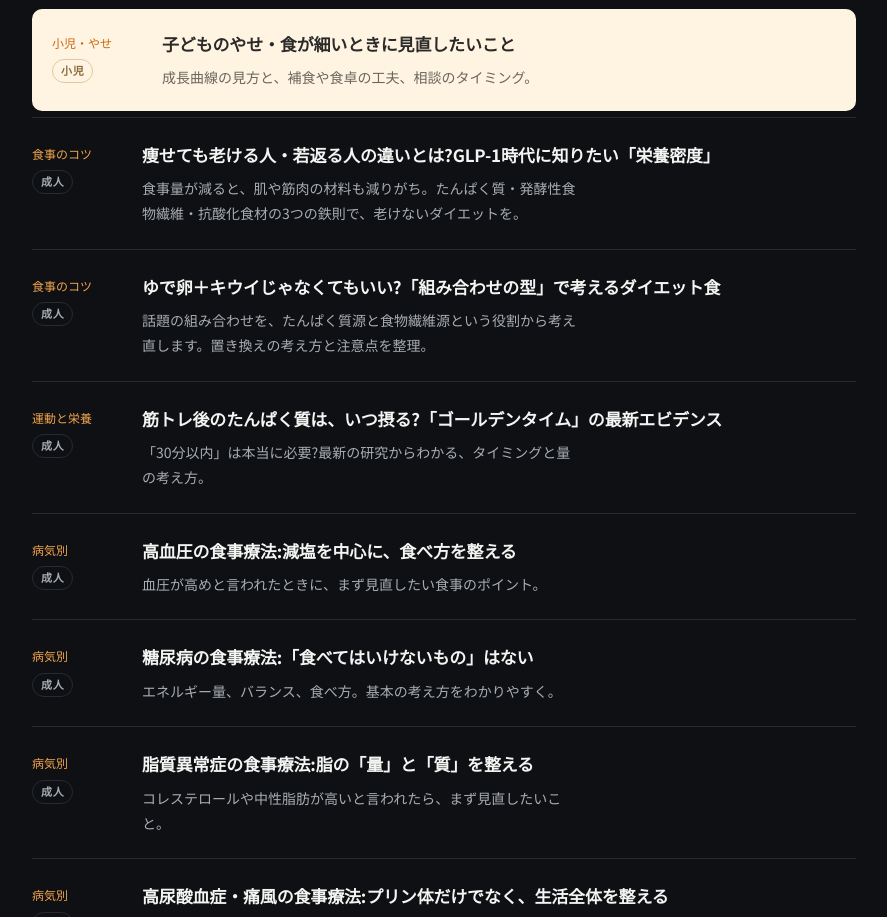
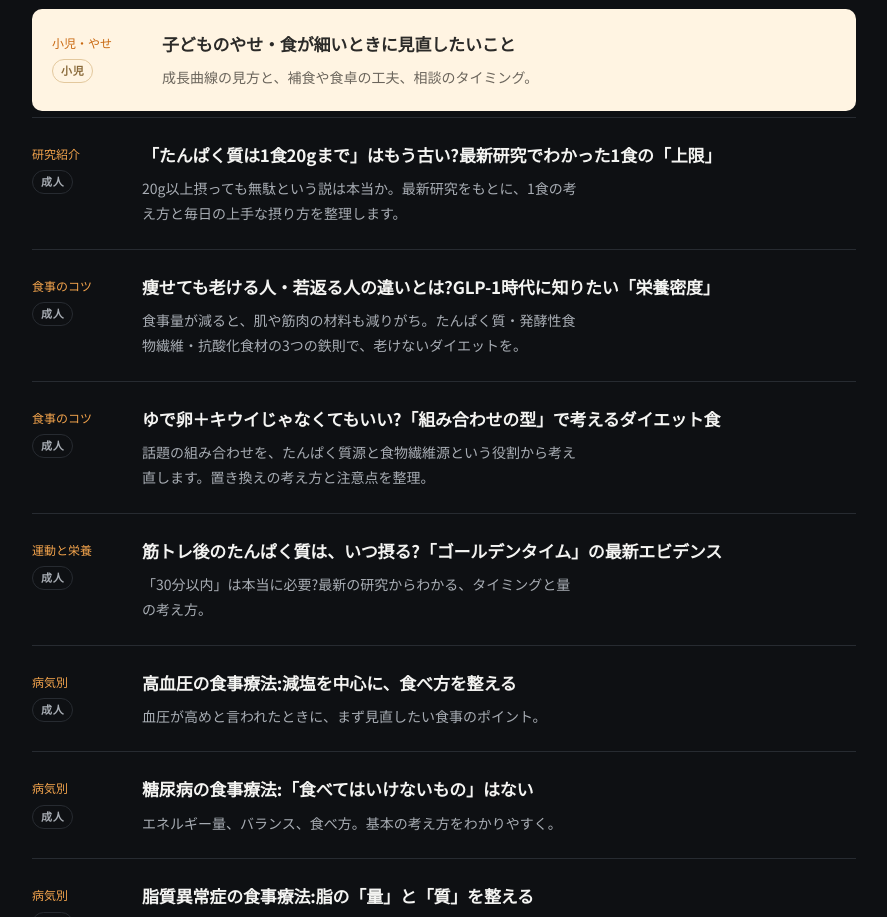
Before and after one commit to and-nutrition/and-nutrition-site, a plain HTML site: page public/articles.html in a window 1280 px wide. Shown: the part 851-1768 px from the top of the page, without its empty margins (196-1083 px from the left). Drawn offline with Linux system fonts and the light colour scheme.

Commit message:
Update articles.html

```diff
--- a/public/articles.html
+++ b/public/articles.html
@@ -276,6 +276,13 @@ header .back{font-size:14px;font-weight:700;text-decoration:none;color:var(--apr
           <p>成長曲線の見方と、補食や食卓の工夫、相談のタイミング。</p>
         </div>
       </div>
+            <div class="post" data-audience="adult">
+        <div class="tag">研究紹介<br><span class="aud">成人</span></div>
+        <div>
+          <h3><a href="/protein-20g" style="text-decoration:none;">「たんぱく質は1食20gまで」はもう古い?最新研究でわかった1食の「上限」</a></h3>
+          <p>20g以上摂っても無駄という説は本当か。最新研究をもとに、1食の考え方と毎日の上手な摂り方を整理します。</p>
+        </div>
+      </div>
       <div class="post" data-audience="adult">
         <div class="tag">食事のコツ<br><span class="aud">成人</span></div>
         <div>
```
